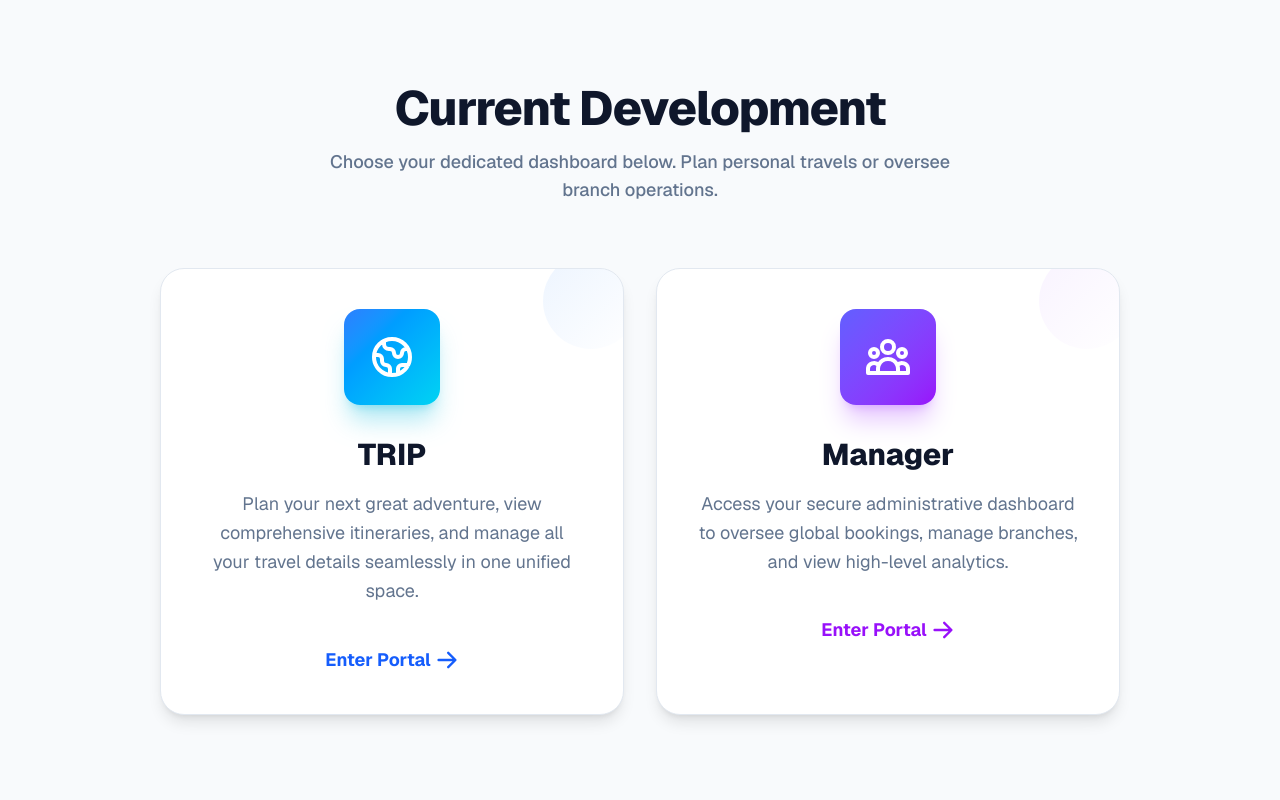
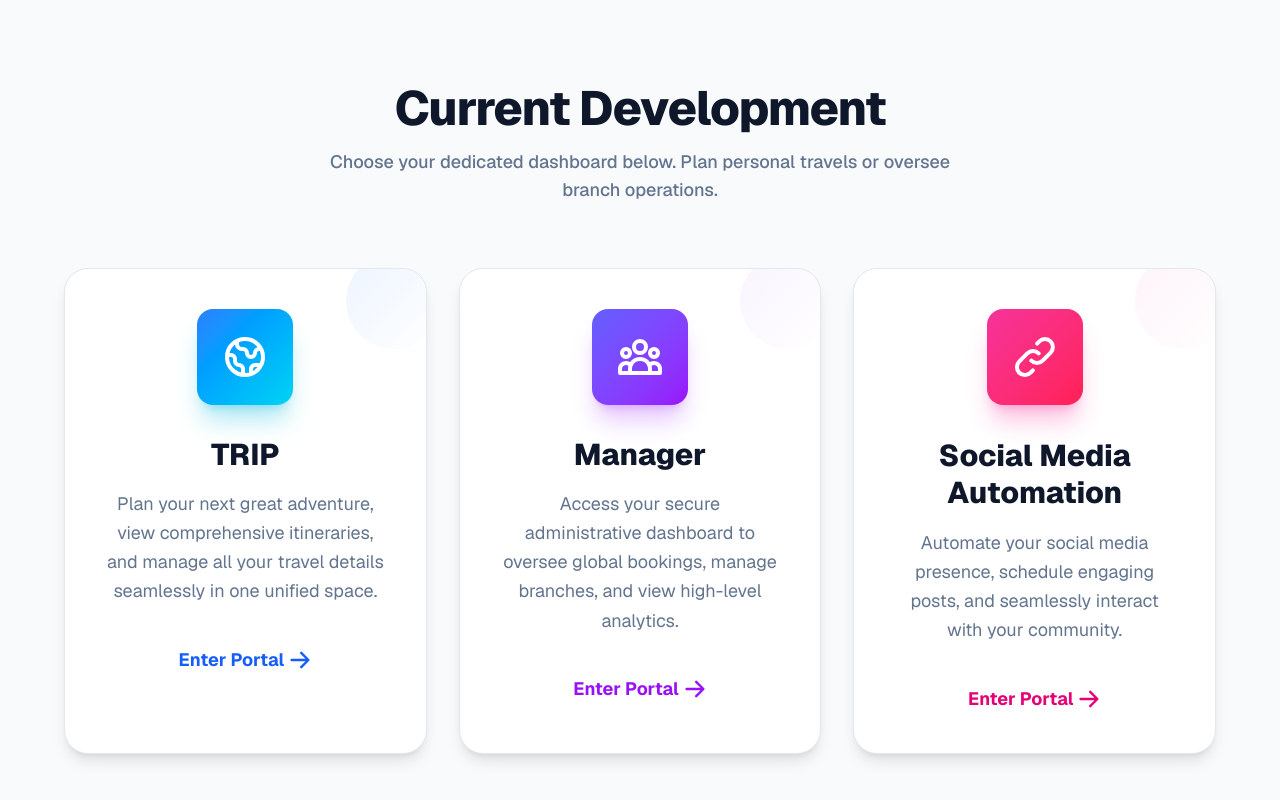
Before and after one commit to saurabhkuriyal/Checkpoint, a Next.js app: page / in a window 1280 px wide. Shown: the part 904-1704 px from the top of the page. Built offline with nearby package versions, Linux system fonts and the light colour scheme.

Commit message:
adding social media updation link

```diff
--- a/app/page.tsx
+++ b/app/page.tsx
@@ -60,9 +60,9 @@ export default function page() {
             </p>
           </div>
 
-          <div className="grid md:grid-cols-2 gap-8 max-w-5xl mx-auto px-4 md:px-8">
+          <div className="grid lg:grid-cols-3 gap-8 max-w-7xl mx-auto px-4 md:px-8">
             {/* TRIP Box */}
-            <Link href="/trip" className="group relative overflow-hidden bg-white rounded-3xl p-10 shadow-lg border border-slate-200 transition-all duration-300 hover:shadow-2xl hover:shadow-blue-500/10 hover:-translate-y-2 flex flex-col items-center text-center">
+            <Link href="/trip" className="group relative overflow-hidden bg-white rounded-3xl p-8 lg:p-10 shadow-lg border border-slate-200 transition-all duration-300 hover:shadow-2xl hover:shadow-blue-500/10 hover:-translate-y-2 flex flex-col items-center text-center">
               <div className="absolute top-0 right-0 -mt-4 -mr-4 w-24 h-24 bg-gradient-to-br from-blue-100 to-transparent rounded-full z-0 opacity-50 group-hover:scale-150 transition-transform duration-500"></div>
 
               <div className="relative z-10 w-24 h-24 mb-8 rounded-2xl bg-gradient-to-br from-blue-500 to-cyan-400 flex items-center justify-center text-white shadow-xl shadow-cyan-500/30 group-hover:scale-110 transition-transform duration-300 group-hover:rotate-3">
@@ -70,7 +70,7 @@ export default function page() {
                   <path strokeLinecap="round" strokeLinejoin="round" d="M3.055 11H5a2 2 0 012 2v1a2 2 0 002 2 2 2 0 012 2v2.945M8 3.935V5.5A2.5 2.5 0 0010.5 8h.5a2 2 0 012 2 2 2 0 104 0 2 2 0 012-2h1.064M15 20.488V18a2 2 0 012-2h3.064M21 12a9 9 0 11-18 0 9 9 0 0118 0z" />
                 </svg>
               </div>
-              <h3 className="relative z-10 text-3xl font-extrabold text-slate-900 mb-4 group-hover:text-blue-600 transition-colors">TRIP</h3>
+              <h3 className="relative z-10 text-2xl lg:text-3xl font-extrabold text-slate-900 mb-4 group-hover:text-blue-600 transition-colors">TRIP</h3>
               <p className="relative z-10 text-slate-500 text-lg leading-relaxed">
                 Plan your next great adventure, view comprehensive itineraries, and manage all your travel details seamlessly in one unified space.
               </p>
@@ -84,7 +84,7 @@ export default function page() {
             </Link>
 
             {/* Manager Box */}
-            <Link href="/manager" className="group relative overflow-hidden bg-white rounded-3xl p-10 shadow-lg border border-slate-200 transition-all duration-300 hover:shadow-2xl hover:shadow-purple-500/10 hover:-translate-y-2 flex flex-col items-center text-center">
+            <Link href="/manager" className="group relative overflow-hidden bg-white rounded-3xl p-8 lg:p-10 shadow-lg border border-slate-200 transition-all duration-300 hover:shadow-2xl hover:shadow-purple-500/10 hover:-translate-y-2 flex flex-col items-center text-center">
               <div className="absolute top-0 right-0 -mt-4 -mr-4 w-24 h-24 bg-gradient-to-br from-purple-100 to-transparent rounded-full z-0 opacity-50 group-hover:scale-150 transition-transform duration-500"></div>
 
               <div className="relative z-10 w-24 h-24 mb-8 rounded-2xl bg-gradient-to-br from-indigo-500 to-purple-600 flex items-center justify-center text-white shadow-xl shadow-purple-500/30 group-hover:scale-110 transition-transform duration-300 group-hover:-rotate-3">
@@ -92,12 +92,34 @@ export default function page() {
                   <path strokeLinecap="round" strokeLinejoin="round" d="M17 20h5v-2a3 3 0 00-5.356-1.857M17 20H7m10 0v-2c0-.656-.126-1.283-.356-1.857M7 20H2v-2a3 3 0 015.356-1.857M7 20v-2c0-.656.126-1.283.356-1.857m0 0a5.002 5.002 0 019.288 0M15 7a3 3 0 11-6 0 3 3 0 016 0zm6 3a2 2 0 11-4 0 2 2 0 014 0zM7 10a2 2 0 11-4 0 2 2 0 014 0z" />
                 </svg>
               </div>
-              <h3 className="relative z-10 text-3xl font-extrabold text-slate-900 mb-4 group-hover:text-purple-600 transition-colors">Manager</h3>
+              <h3 className="relative z-10 text-2xl lg:text-3xl font-extrabold text-slate-900 mb-4 group-hover:text-purple-600 transition-colors">Manager</h3>
               <p className="relative z-10 text-slate-500 text-lg leading-relaxed">
                 Access your secure administrative dashboard to oversee global bookings, manage branches, and view high-level analytics.
               </p>
 
               <div className="relative z-10 mt-10 flex items-center text-purple-600 font-bold text-lg group-hover:gap-3 transition-all">
+                Enter Portal
+                <svg xmlns="http://www.w3.org/2000/svg" className="h-6 w-6 ml-1" viewBox="0 0 20 20" fill="currentColor">
+                  <path fillRule="evenodd" d="M10.293 3.293a1 1 0 011.414 0l6 6a1 1 0 010 1.414l-6 6a1 1 0 01-1.414-1.414L14.586 11H3a1 1 0 110-2h11.586l-4.293-4.293a1 1 0 010-1.414z" clipRule="evenodd" />
+                </svg>
+              </div>
+            </Link>
+
+            {/* Social Media Automation Box */}
+            <Link href="/social-media-automation" className="group relative overflow-hidden bg-white rounded-3xl p-8 lg:p-10 shadow-lg border border-slate-200 transition-all duration-300 hover:shadow-2xl hover:shadow-pink-500/10 hover:-translate-y-2 flex flex-col items-center text-center">
+              <div className="absolute top-0 right-0 -mt-4 -mr-4 w-24 h-24 bg-gradient-to-br from-pink-100 to-transparent rounded-full z-0 opacity-50 group-hover:scale-150 transition-transform duration-500"></div>
+
+              <div className="relative z-10 w-24 h-24 mb-8 rounded-2xl bg-gradient-to-br from-pink-500 to-rose-500 flex items-center justify-center text-white shadow-xl shadow-pink-500/30 group-hover:scale-110 transition-transform duration-300 group-hover:rotate-3">
+                <svg xmlns="http://www.w3.org/2000/svg" className="h-12 w-12" fill="none" viewBox="0 0 24 24" stroke="currentColor" strokeWidth={2}>
+                  <path strokeLinecap="round" strokeLinejoin="round" d="M13.828 10.172a4 4 0 00-5.656 0l-4 4a4 4 0 105.656 5.656l1.102-1.101m-.758-4.899a4 4 0 005.656 0l4-4a4 4 0 00-5.656-5.656l-1.1 1.1" />
+                </svg>
+              </div>
+              <h3 className="relative z-10 text-2xl lg:text-3xl font-extrabold text-slate-900 mb-4 group-hover:text-pink-600 transition-colors leading-tight">Social Media Automation</h3>
+              <p className="relative z-10 text-slate-500 text-lg leading-relaxed">
+                Automate your social media presence, schedule engaging posts, and seamlessly interact with your community.
+              </p>
+
+              <div className="relative z-10 mt-10 flex items-center text-pink-600 font-bold text-lg group-hover:gap-3 transition-all">
                 Enter Portal
                 <svg xmlns="http://www.w3.org/2000/svg" className="h-6 w-6 ml-1" viewBox="0 0 20 20" fill="currentColor">
                   <path fillRule="evenodd" d="M10.293 3.293a1 1 0 011.414 0l6 6a1 1 0 010 1.414l-6 6a1 1 0 01-1.414-1.414L14.586 11H3a1 1 0 110-2h11.586l-4.293-4.293a1 1 0 010-1.414z" clipRule="evenodd" />
```
